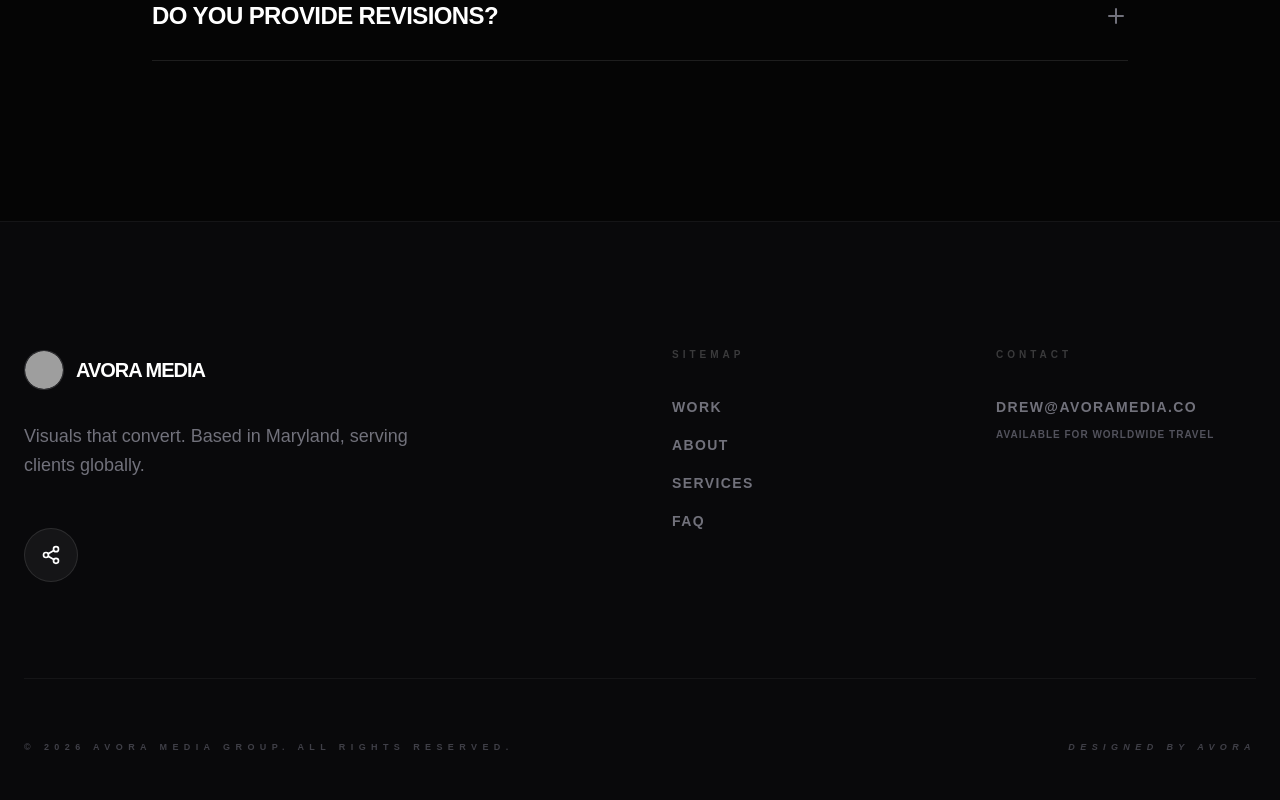
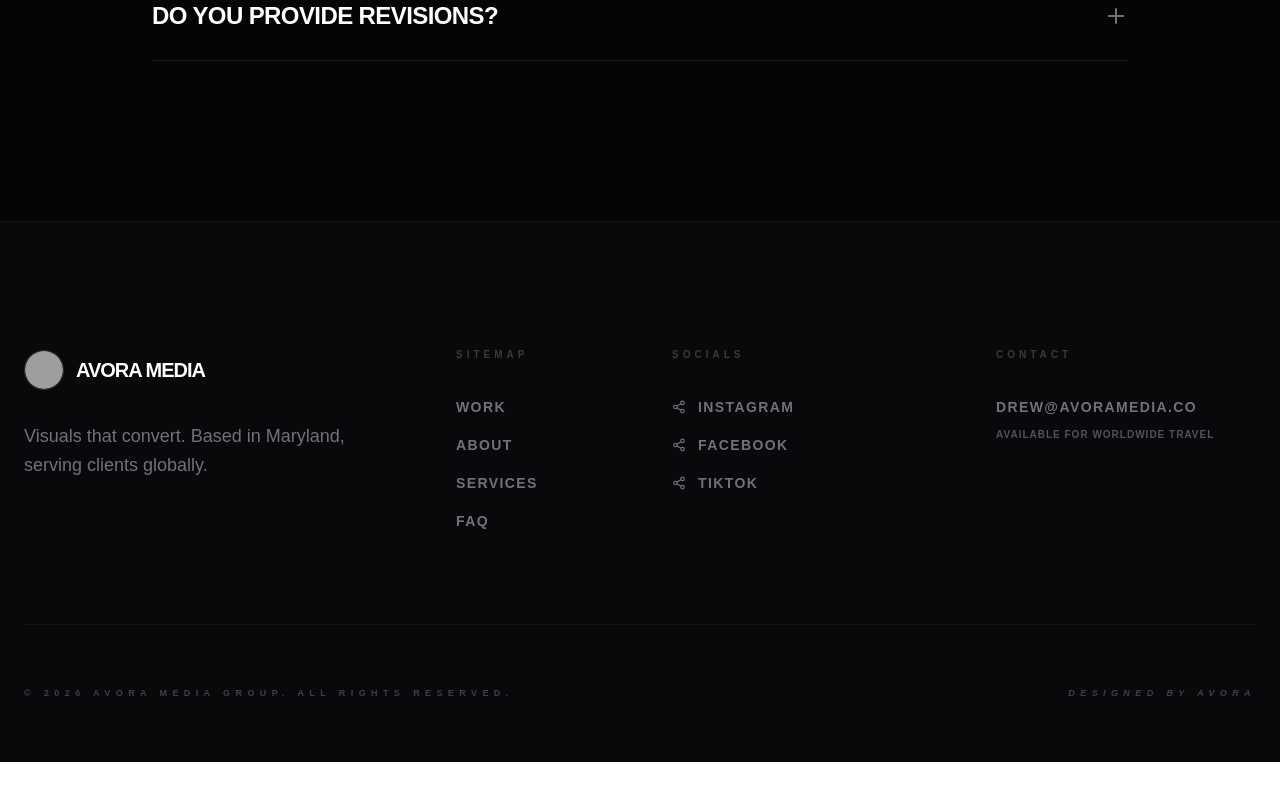
Before and after one commit to avoramedia/avora-site, a Next.js app: page / in a window 1280 px wide. Shown: the part 4835-5635 px from the top of the page. After the commit the page ends 5597 px from the top, so only its background shows below. Built offline with nearby package versions, Linux system fonts and the light colour scheme; grey boxes are pictures that could not be loaded.

Commit message:
Update page.tsx

```diff
--- a/app/page.tsx
+++ b/app/page.tsx
@@ -248,7 +248,7 @@ export default function LandingPage() {
       <footer className="bg-zinc-950 pt-32 pb-16 px-6 border-t border-white/5 font-sans text-left leading-none">
         <div className="max-w-7xl mx-auto leading-none">
           <div className="grid grid-cols-1 md:grid-cols-12 gap-16 mb-24 leading-none text-left">
-            <div className="md:col-span-6 space-y-8 leading-none">
+            <div className="md:col-span-4 space-y-8 leading-none">
               <div onClick={() => window.scrollTo({top: 0, behavior: 'smooth'})} className="flex items-center gap-3 cursor-pointer group leading-none">
                 <div className="w-10 h-10 rounded-full overflow-hidden border border-white/10 flex items-center justify-center bg-zinc-900 leading-none">
                   <img src={assets.logo} alt="Logo" className="w-full h-full object-cover rounded-full leading-none" />
@@ -256,21 +256,24 @@ export default function LandingPage() {
                 <span className="text-xl font-black tracking-tighter uppercase leading-none">Avora Media</span>
               </div>
               <p className="text-zinc-500 text-lg font-light leading-relaxed max-w-sm leading-none">Visuals that convert. Based in Maryland, serving clients globally.</p>
-
-              <div className="flex gap-4 leading-none pt-4">
-                <a href="https://instagram.com/avora.media" target="_blank" className="p-4 bg-white/5 rounded-full border border-white/10 hover:bg-white/10 hover:border-white/40 transition-all leading-none">
-                  <Share2 size={20} />
-                </a>
-              </div>
             </div>
 
-            <div className="md:col-span-3 leading-none">
+            <div className="md:col-span-2 leading-none">
               <h5 className="text-[10px] uppercase tracking-[0.4em] font-black text-white/20 mb-10 leading-none">Sitemap</h5>
               <ul className="space-y-6 text-sm font-black uppercase tracking-widest leading-none">
                 <li><a href="#work" onClick={(e) => handleNavClick(e, 'work')} className="text-zinc-500 hover:text-white transition-colors leading-none">Work</a></li>
                 <li><a href="#about" onClick={(e) => handleNavClick(e, 'about')} className="text-zinc-500 hover:text-white transition-colors leading-none">About</a></li>
                 <li><a href="#services" onClick={(e) => handleNavClick(e, 'services')} className="text-zinc-500 hover:text-white transition-colors leading-none">Services</a></li>
                 <li><a href="#faq" onClick={(e) => handleNavClick(e, 'faq')} className="text-zinc-500 hover:text-white transition-colors leading-none">FAQ</a></li>
+              </ul>
+            </div>
+
+            <div className="md:col-span-3 leading-none">
+              <h5 className="text-[10px] uppercase tracking-[0.4em] font-black text-white/20 mb-10 leading-none">Socials</h5>
+              <ul className="space-y-6 text-sm font-black uppercase tracking-widest leading-none">
+                <li><a href="https://instagram.com/avora.media" target="_blank" className="text-zinc-500 hover:text-white transition-colors flex items-center gap-3 leading-none"><Share2 size={14} /> Instagram</a></li>
+                <li><a href="https://facebook.com/avoramedia" target="_blank" className="text-zinc-500 hover:text-white transition-colors flex items-center gap-3 leading-none"><Share2 size={14} /> Facebook</a></li>
+                <li><a href="https://tiktok.com/@avoramedia" target="_blank" className="text-zinc-500 hover:text-white transition-colors flex items-center gap-3 leading-none"><Share2 size={14} /> TikTok</a></li>
               </ul>
             </div>
 
```
